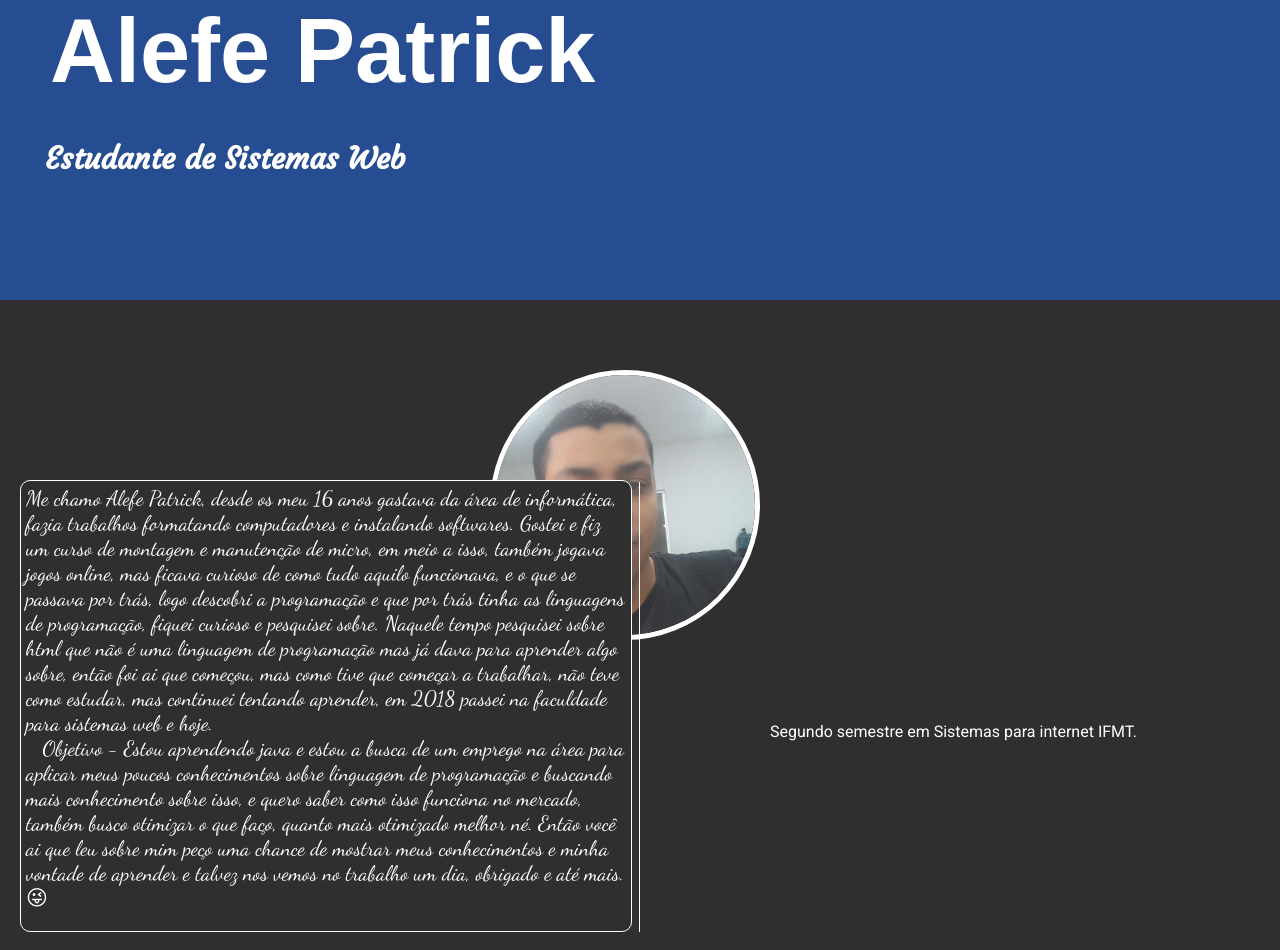
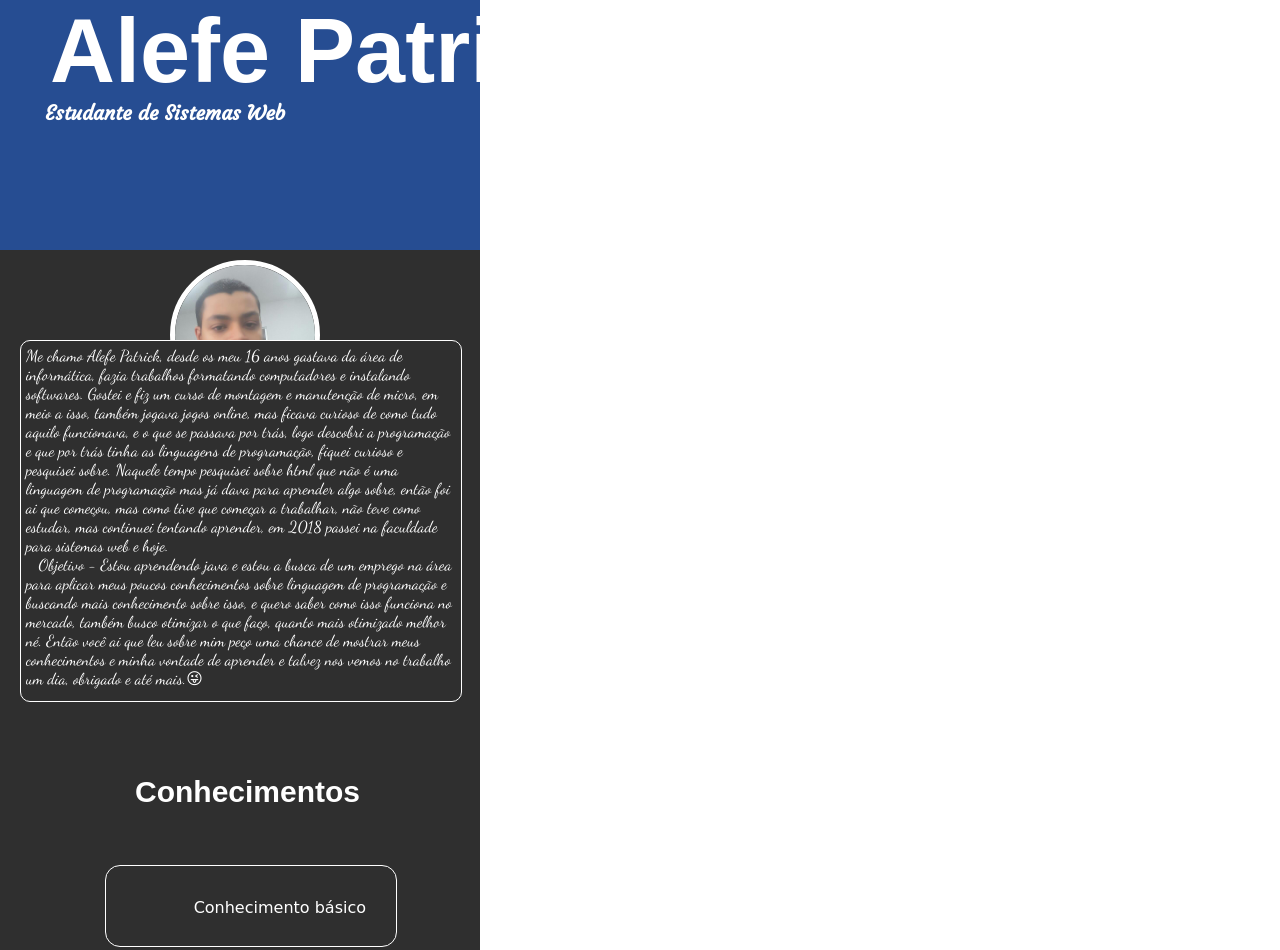
Before and after one commit to aleferamos/aleferamos.github.io, a plain HTML site: page index.html in a window 1280 px wide. Shown: the top 950 px of the page. Drawn offline with Linux system fonts and the light colour scheme; a web font is replaced by a local one.

Commit message:
Update index.html

```diff
--- a/index.html
+++ b/index.html
@@ -19,6 +19,7 @@
         <link rel="stylesheet" type="text/css" href="https://aleferamos.github.io/media1366.css">
         <link rel="stylesheet" type="text/css" href="https://aleferamos.github.io/media1680.css">
         <link rel="stylesheet" type="text/css" href="https://aleferamos.github.io/media1980.css">
+        <link rel="stylesheet" type="text/css" href="https://aleferamos.github.io/media480x709.css">
   </head>
   <body>
     <header>
```
